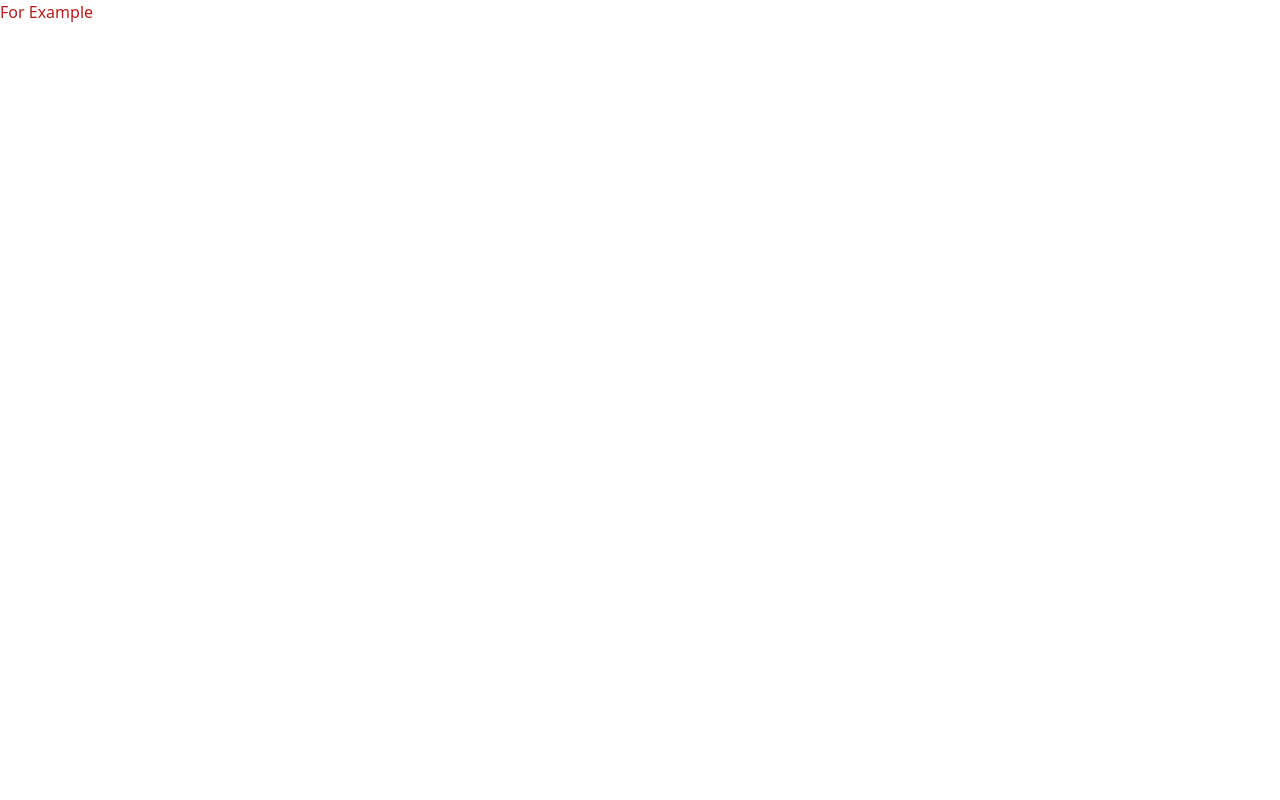
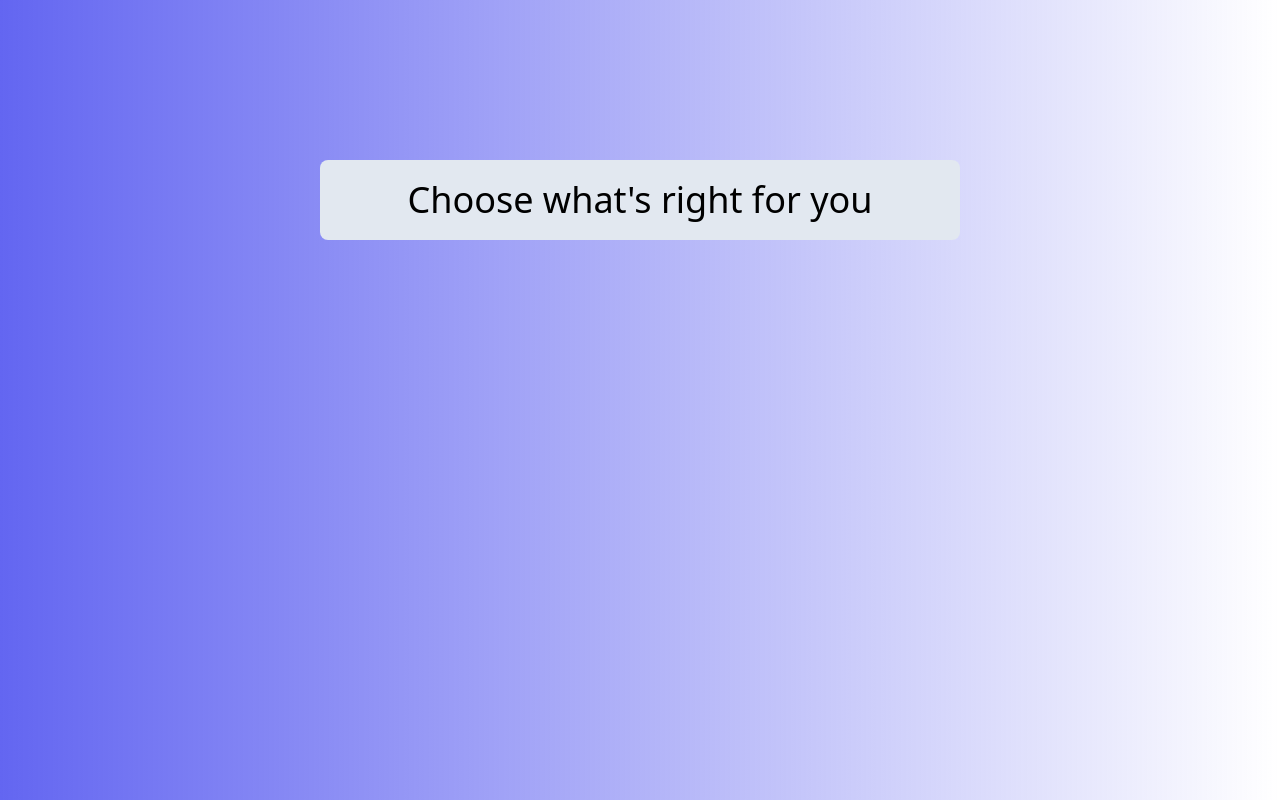
Before and after one commit to webAhead1/flexible, a Vue app: page / in a window 1280 px wide. Built offline with nearby package versions, Linux system fonts and the light colour scheme.

Commit message:
initializing QuestionnaireOrTemplates component and style

```diff
--- a/src/App.vue
+++ b/src/App.vue
@@ -1,8 +1,9 @@
 <script setup>
 import { RouterLink, RouterView } from "vue-router";
+import QuestionnaireOrTemplates from "./views/QuestionnaireOrTemplates.vue"
 </script>
 
 <template>
-
+  <QuestionnaireOrTemplates />
   <RouterView />
 </template>
--- a/src/style.css
+++ b/src/style.css
@@ -2,6 +2,10 @@
 @tailwind components;
 @tailwind utilities;
 
-.example{
-    @apply text-red-700
+html {
+    @apply bg-gradient-to-r from-indigo-500
 }
+
+header {
+    @apply text-4xl bg-slate-200 w-[40rem] h-[5rem] m-auto flex items-center justify-center relative top-[10rem] rounded-lg
+}
--- a/src/views/HomeView.vue
+++ b/src/views/HomeView.vue
@@ -2,5 +2,4 @@
 </script>
 
 <template>
-  <h1 class="example">For Example</h1>
 </template>
--- /dev/null
+++ b/src/views/QuestionnaireOrTemplates.vue
@@ -0,0 +1,8 @@
+<script>
+</script>
+
+<template>
+    <header>
+        <p>Choose what's right for you</p>
+    </header>
+</template>
```
